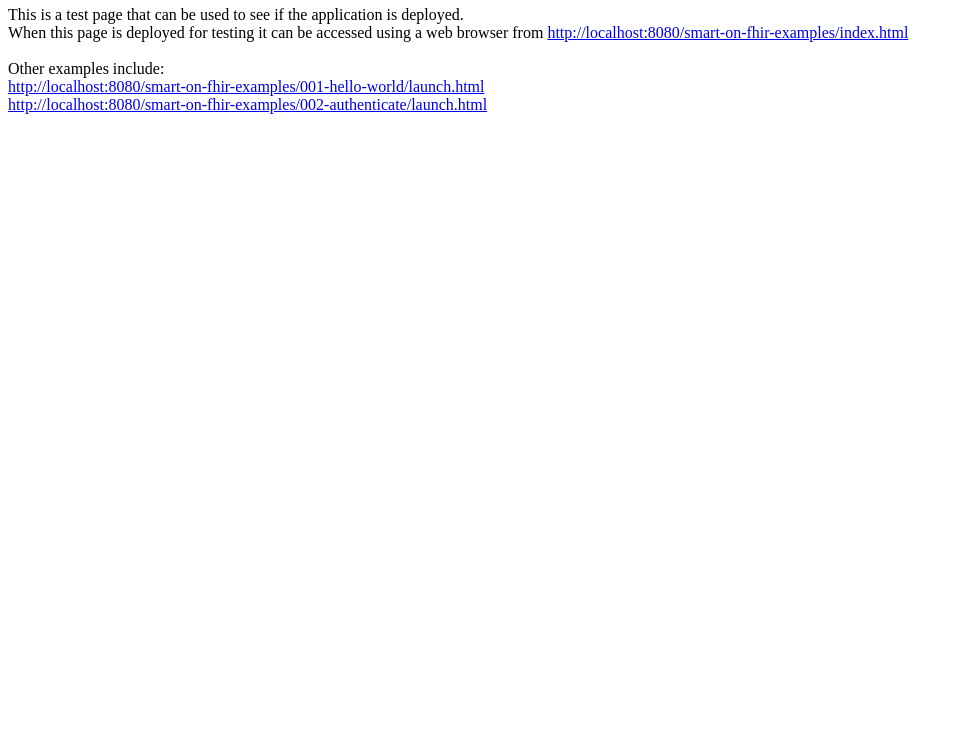
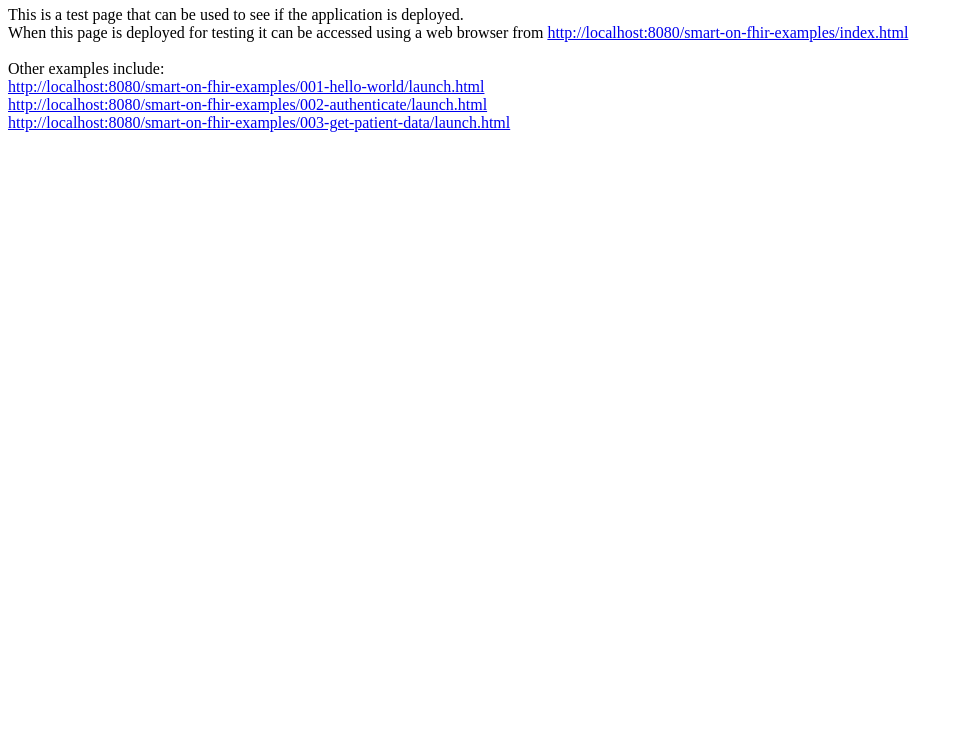
Before and after one commit to greshje/smart-on-fhir-examples, a plain HTML site: page WebContent/index.html in a window 1280 px wide. Shown: the part 60-800 px from the top of the page, without its empty margins (0-964 px from the left). Drawn offline with Linux system fonts and the light colour scheme.

Commit message:
added link

```diff
--- a/WebContent/index.html
+++ b/WebContent/index.html
@@ -11,5 +11,7 @@
 		<a href="http://localhost:8080/smart-on-fhir-examples/001-hello-world/launch.html">http://localhost:8080/smart-on-fhir-examples/001-hello-world/launch.html</a>
 		<br/>
 		<a href="http://localhost:8080/smart-on-fhir-examples/002-authenticate/launch.html">http://localhost:8080/smart-on-fhir-examples/002-authenticate/launch.html</a>
+		<br/>
+		<a href="http://localhost:8080/smart-on-fhir-examples/003-get-patient-data/launch.html">http://localhost:8080/smart-on-fhir-examples/003-get-patient-data/launch.html</a>
 	</p>
 </html>
```
